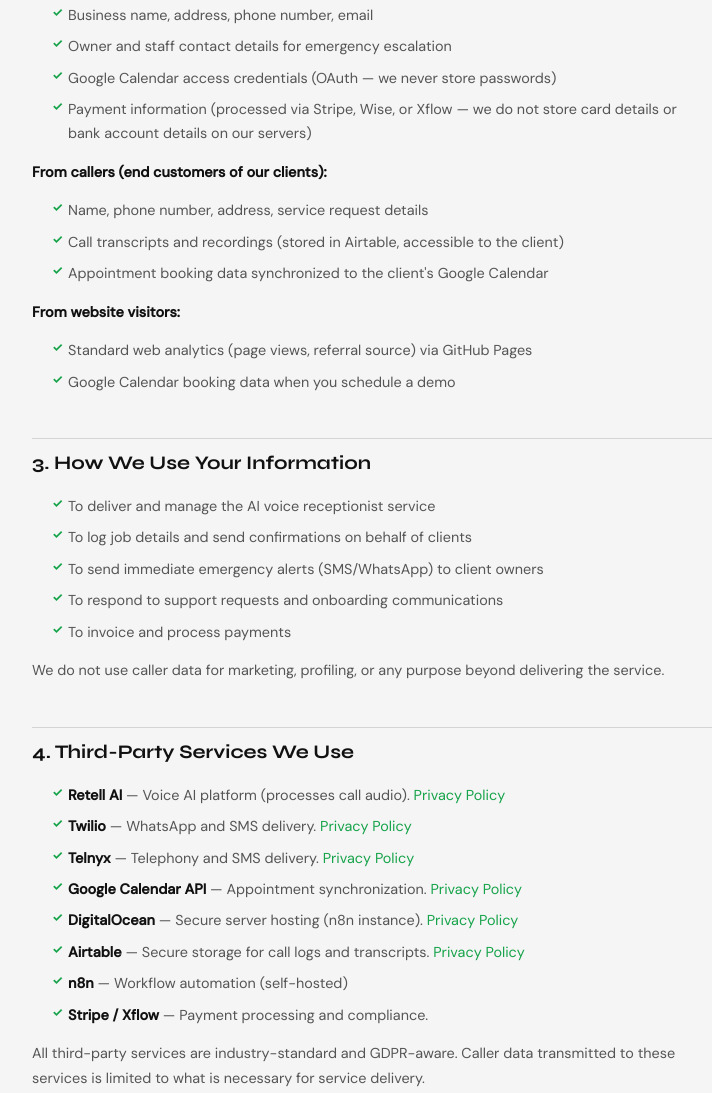
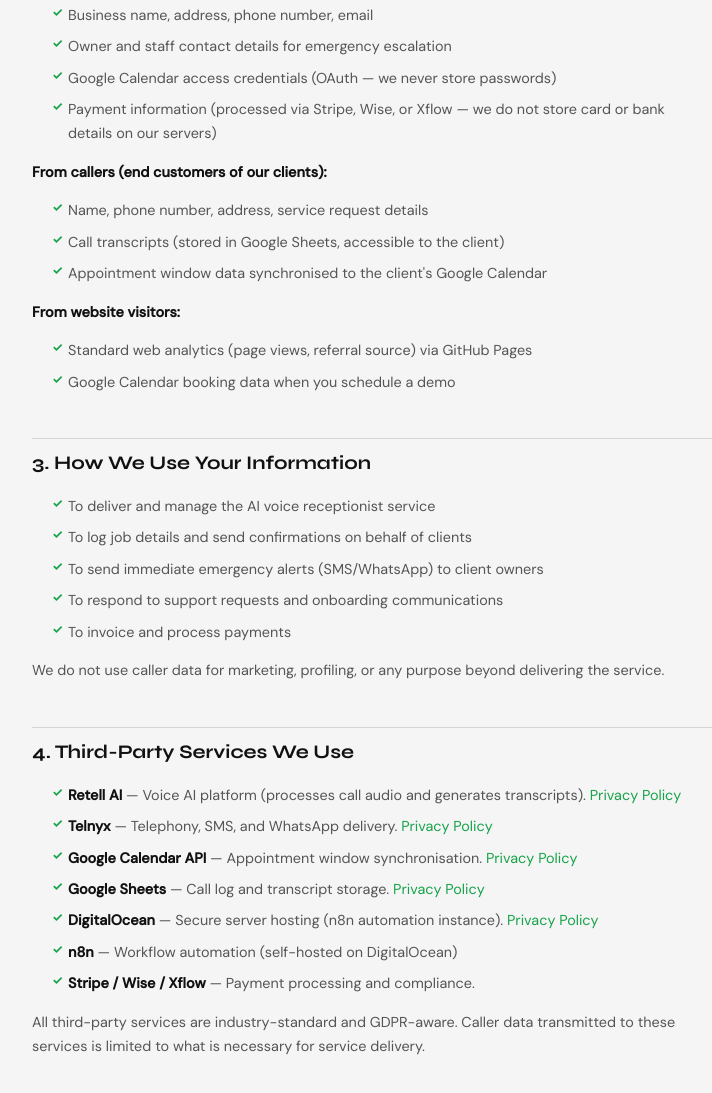
Before and after one commit to RisheS26/breculia-ai, a plain HTML site: page privacy.html in a window 1280 px wide. Shown: the part 682-1775 px from the top of the page, without its empty margins (268-980 px from the left). Drawn offline with Linux system fonts and the light colour scheme.

Commit message:
Refactor CSS and update privacy policy information
Consolidate CSS rules and update privacy policy details.

```diff
--- a/privacy.html
+++ b/privacy.html
@@ -43,10 +43,8 @@
     .theme-switch .knob{width:18px;height:18px;border-radius:50%;background:var(--green);position:absolute;top:50%;left:2px;transform:translateY(-50%);transition:left 0.3s cubic-bezier(0.68,-0.3,0.32,1.3);box-shadow:0 1px 4px rgba(0,0,0,0.3);}
     html.light .theme-switch .knob{left:22px;}
     .theme-switch .sw-icon{position:absolute;top:50%;transform:translateY(-50%);font-size:0.6rem;transition:opacity 0.3s ease;}
-    .theme-switch .sw-sun{left:5px;opacity:0.3;}
-    .theme-switch .sw-moon{right:5px;opacity:0.5;}
-    html.light .theme-switch .sw-sun{opacity:0.5;}
-    html.light .theme-switch .sw-moon{opacity:0.3;}
+    .theme-switch .sw-sun{left:5px;opacity:0.3;}.theme-switch .sw-moon{right:5px;opacity:0.5;}
+    html.light .theme-switch .sw-sun{opacity:0.5;}html.light .theme-switch .sw-moon{opacity:0.3;}
     .doc-hero{padding:64px 0 48px;border-bottom:1px solid var(--border);margin-bottom:56px;transition:border-color 0.3s ease;}
     .label{display:block;font-size:.68rem;font-weight:500;letter-spacing:.2em;text-transform:uppercase;color:#666;margin-bottom:14px;}
     html.light .label{color:#999;}
@@ -62,8 +60,7 @@
     .doc-body strong{color:var(--white);font-weight:600;}
     footer{border-top:1px solid var(--border);padding:28px 0;background:var(--bg);transition:background-color 0.3s ease,border-color 0.3s ease;}
     footer p{font-size:.76rem;color:var(--text-dim);text-align:center;line-height:1.8;}
-    footer a{color:var(--text);transition:color .2s;}
-    footer a:hover{color:var(--green);text-decoration:none;}
+    footer a{color:var(--text);transition:color .2s;}footer a:hover{color:var(--green);text-decoration:none;}
     @media(max-width:479px){.doc-hero{padding:48px 0 36px;margin-bottom:40px;}}
     @media(min-width:680px){.wrap{padding:0;}}
   </style>
@@ -74,9 +71,7 @@
   <div class="nav-right">
     <a href="index.html" class="nav-back">← Back to Home</a>
     <button class="theme-switch" id="themeToggle" aria-label="Toggle light/dark mode" title="Toggle theme">
-      <span class="sw-icon sw-sun">☀️</span>
-      <span class="sw-icon sw-moon">🌙</span>
-      <span class="knob"></span>
+      <span class="sw-icon sw-sun">☀️</span><span class="sw-icon sw-moon">🌙</span><span class="knob"></span>
     </button>
   </div>
 </div></div></nav>
@@ -87,11 +82,11 @@
   <h1>Privacy Policy</h1>
   <p>Last updated: March 3, 2026 · This policy explains how Breculia AI collects, uses, and protects your data.</p>
 </div>
-
 <div class="doc-body">
 
 <h2>1. Who We Are</h2>
-<p>Breculia AI is operated by Rishe S, Chennai. We provide AI-driven voice reception and automation services to plumbing businesses primarily in New York City (Manhattan, Brooklyn, Queens, Bronx, Staten Island). Contact: <a href="mailto:founder@breculia.tech">founder@breculia.tech</a></p>
+
+<p>Breculia AI is operated by <strong>Rishe S</strong>, Chennai, Tamil Nadu, India. We provide AI-driven voice reception and automation services to plumbing businesses primarily in New York City (Manhattan, Brooklyn, Queens, Bronx, Staten Island). Contact: <a href="mailto:founder@breculia.tech">founder@breculia.tech</a></p>
 
 <h2>2. Information We Collect</h2>
 <p><strong>From business clients (B2B):</strong></p>
@@ -99,13 +94,14 @@
   <li>Business name, address, phone number, email</li>
   <li>Owner and staff contact details for emergency escalation</li>
   <li>Google Calendar access credentials (OAuth — we never store passwords)</li>
-  <li>Payment information (processed via Stripe, Wise, or Xflow — we do not store card details or bank account details on our servers)</li>
+  <li>Payment information (processed via Stripe, Wise, or Xflow — we do not store card or bank details on our servers)</li>
 </ul>
 <p><strong>From callers (end customers of our clients):</strong></p>
 <ul>
   <li>Name, phone number, address, service request details</li>
-  <li>Call transcripts and recordings (stored in Airtable, accessible to the client)</li>
-  <li>Appointment booking data synchronized to the client's Google Calendar</li>
+  <!-- FIX: 'stored in Airtable' → 'stored in Google Sheets' -->
+  <li>Call transcripts (stored in Google Sheets, accessible to the client)</li>
+  <li>Appointment window data synchronised to the client's Google Calendar</li>
 </ul>
 <p><strong>From website visitors:</strong></p>
 <ul>
@@ -125,14 +121,15 @@
 
 <h2>4. Third-Party Services We Use</h2>
 <ul>
-  <li><strong>Retell AI</strong> — Voice AI platform (processes call audio). <a href="https://www.retellai.com/privacy" target="_blank">Privacy Policy</a></li>
-  <li><strong>Twilio</strong> — WhatsApp and SMS delivery. <a href="https://www.twilio.com/en-us/legal/privacy" target="_blank">Privacy Policy</a></li>
-  <li><strong>Telnyx</strong> — Telephony and SMS delivery. <a href="https://telnyx.com/privacy-policy" target="_blank">Privacy Policy</a></li>
-  <li><strong>Google Calendar API</strong> — Appointment synchronization. <a href="https://policies.google.com/privacy" target="_blank">Privacy Policy</a></li>
-  <li><strong>DigitalOcean</strong> — Secure server hosting (n8n instance). <a href="https://www.digitalocean.com/legal/privacy-policy" target="_blank">Privacy Policy</a></li>
-  <li><strong>Airtable</strong> — Secure storage for call logs and transcripts. <a href="https://www.airtable.com/privacy" target="_blank">Privacy Policy</a></li>
-  <li><strong>n8n</strong> — Workflow automation (self-hosted)</li>
-  <li><strong>Stripe / Xflow</strong> — Payment processing and compliance.</li>
+  <li><strong>Retell AI</strong> — Voice AI platform (processes call audio and generates transcripts). <a href="https://www.retellai.com/privacy" target="_blank">Privacy Policy</a></li>
+  <!-- FIX: Twilio removed — Telnyx is the actual telephony provider per JSON workflows -->
+  <li><strong>Telnyx</strong> — Telephony, SMS, and WhatsApp delivery. <a href="https://telnyx.com/privacy-policy" target="_blank">Privacy Policy</a></li>
+  <li><strong>Google Calendar API</strong> — Appointment window synchronisation. <a href="https://policies.google.com/privacy" target="_blank">Privacy Policy</a></li>
+  <li><strong>Google Sheets</strong> — Call log and transcript storage. <a href="https://policies.google.com/privacy" target="_blank">Privacy Policy</a></li>
+  <li><strong>DigitalOcean</strong> — Secure server hosting (n8n automation instance). <a href="https://www.digitalocean.com/legal/privacy-policy" target="_blank">Privacy Policy</a></li>
+  <li><strong>n8n</strong> — Workflow automation (self-hosted on DigitalOcean)</li>
+  <li><strong>Stripe / Wise / Xflow</strong> — Payment processing and compliance.</li>
+  <!-- FIX: Airtable removed — not used in production. Google Sheets is the actual storage layer. -->
 </ul>
 <p>All third-party services are industry-standard and GDPR-aware. Caller data transmitted to these services is limited to what is necessary for service delivery.</p>
 
@@ -147,7 +144,7 @@
 <h2>6. Data Security</h2>
 <p>We implement industry-standard security measures including SSL/TLS encryption for all data in transit, OAuth 2.0 for third-party integrations (meaning we never see or store your passwords), and isolated Docker environments for our self-hosted automation workflows on DigitalOcean.</p>
 
-<h2>7. Your Rights (GDPR & CCPA)</h2>
+<h2>7. Your Rights (GDPR &amp; CCPA)</h2>
 <p>If you are located in the EU or California, you have the right to:</p>
 <ul>
   <li>Access the personal data we hold about you</li>
@@ -163,17 +160,14 @@
 
 </div>
 </div>
+
+<!-- FIX: 'Rishe S' → 'Rishe S' -->
 <footer><div class="wrap">
   <p>© 2026 Breculia AI · Operated by Rishe S · Serving Manhattan, Brooklyn, Queens, Bronx · <a href="mailto:founder@breculia.tech">founder@breculia.tech</a></p>
   <p><a href="index.html">Home</a> · <a href="terms.html">Terms</a> · <a href="refund.html">Refund Policy</a></p>
 </div></footer>
 <script>
-(function(){
-  var html=document.documentElement,toggle=document.getElementById('themeToggle'),meta=document.querySelector('meta[name="theme-color"]'),stored=localStorage.getItem('breculia-theme');
-  function apply(t){if(t==='light'){html.classList.add('light');if(meta)meta.setAttribute('content','#f5f5f5')}else{html.classList.remove('light');if(meta)meta.setAttribute('content','#0a0a0a')}}
-  if(stored)apply(stored);else if(window.matchMedia&&window.matchMedia('(prefers-color-scheme:light)').matches)apply('light');
-  if(toggle)toggle.addEventListener('click',function(){var n=html.classList.contains('light')?'dark':'light';apply(n);localStorage.setItem('breculia-theme',n)});
-})();
+(function(){var html=document.documentElement,toggle=document.getElementById('themeToggle'),meta=document.querySelector('meta[name="theme-color"]'),stored=localStorage.getItem('breculia-theme');function apply(t){if(t==='light'){html.classList.add('light');if(meta)meta.setAttribute('content','#f5f5f5')}else{html.classList.remove('light');if(meta)meta.setAttribute('content','#0a0a0a')}}if(stored)apply(stored);else if(window.matchMedia&&window.matchMedia('(prefers-color-scheme:light)').matches)apply('light');if(toggle)toggle.addEventListener('click',function(){var n=html.classList.contains('light')?'dark':'light';apply(n);localStorage.setItem('breculia-theme',n)});})();
 </script>
 </body>
 </html>
```
